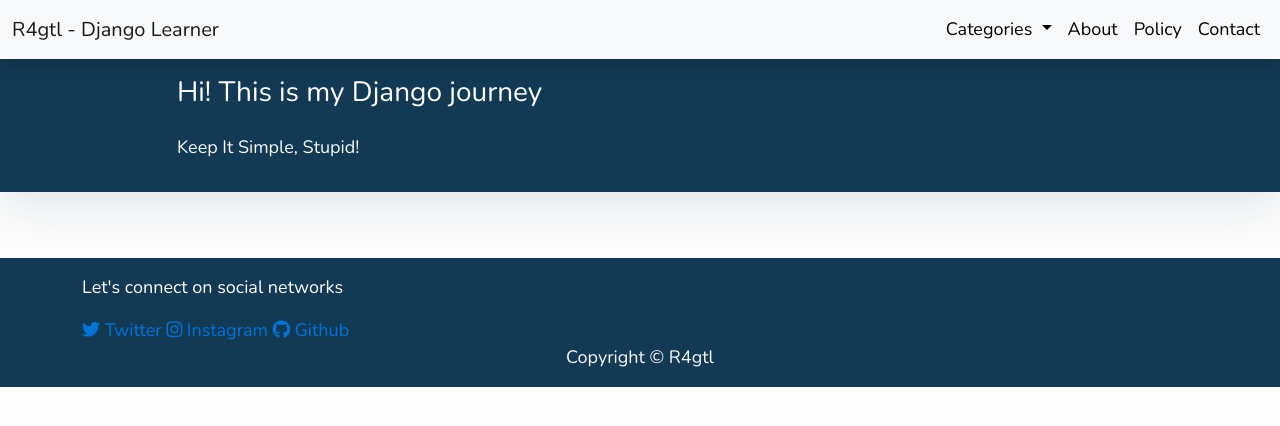
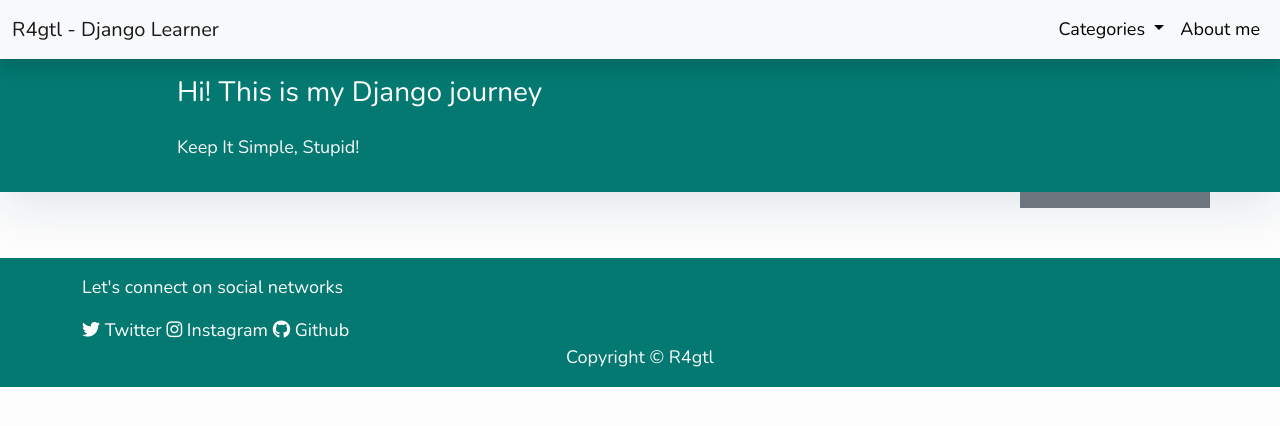
Before and after one commit to r4gtl/blogDjango, a Django app: page / in a window 1280 px wide. Shown: the top 426 px of the page. Run offline with Django 4.2, Linux system fonts and the light colour scheme; data that the repository does not hold is empty; some libraries are stand-ins or nearby versions.

Commit message:
Style fixed posts

```diff
--- a/blog/admin.py
+++ b/blog/admin.py
@@ -15,7 +15,7 @@ class CommentAdmin(admin.ModelAdmin):
 
 
 class PostCategoryAdmin(admin.ModelAdmin):
-    list_display = ('name', )
+    list_display = ('name', 'category_color')
     search_fields = ('name',)
 
 
--- a/blog/context_processors.py
+++ b/blog/context_processors.py
@@ -6,6 +6,13 @@ def get_category_data(*args, **kwargs):
         categories_list={'cat_menu': cat_menu}
         return categories_list
 
+#In stand-by: volevo vedere se potevo cambiare dinamicamente il colore delle categorie
+def get_category_color(*args, **kwargs):
+        cat_color = PostCategory.objects.all().order_by('name')
+        categories_color={'cat_color': cat_color}
+        #print(cat_color.category_color)
+        return categories_color
+
 
 def get_post_left_fixed(*args, **kwargs):
         queryset=Post.objects.filter(fixing_status=1).order_by('-created_on')
--- a/blog/models.py
+++ b/blog/models.py
@@ -17,6 +17,7 @@ FIXING_STATUS = (
 
 class PostCategory(models.Model):
     name = models.CharField(max_length=80)
+    category_color = models.CharField(max_length=7, default="#0074D9")
 
     def __str__(self):
         return(self.name)
--- a/myblog/settings.py
+++ b/myblog/settings.py
@@ -91,6 +91,8 @@ TEMPLATES = [
                 'django.contrib.messages.context_processors.messages',
                 'blog.context_processors.get_category_data',
                 'blog.context_processors.get_post_left_fixed',
+                'blog.context_processors.get_category_color',
+
             ],
         },
     },
--- a/static/css/base.css
+++ b/static/css/base.css
@@ -1,3 +1,5 @@
+
+
 body {
 
     font-family: 'Nunito', sans-serif;
@@ -15,7 +17,7 @@ body {
     border-color: #dc281e;
 }
 .masthead {
-    background: #133a55;
+    background: #037971;
     height: auto;
     margin-top: 20px;
     padding-bottom: 15px;
@@ -35,7 +37,7 @@ body {
 
 
 footer {
-    background: #133a55;
+    background: #037971;
     height: auto;
     margin-top: 50px;
 
@@ -46,6 +48,7 @@ footer {
 a{
     text-decoration: none;
     color: #0074D9;
+
   }
 
   .underline{
--- a/templates/index.html
+++ b/templates/index.html
@@ -2,6 +2,7 @@
 {% load static %}
 {% block content %}
 <style>
+
     body {
         /*font-family: "Roboto", sans-serif;*/
         font-family: 'Nunito', sans-serif;
@@ -44,14 +45,14 @@
 
             {% if forloop.first %}<div class="row">{% endif %}
             <div class="col-md-3 mt-3 right">
-            <div class="card mb-4">
-                <img src="{{ post.logo_post.url }}" class="card-img-top" style="max-width:100%; max-height: 100px;">
+            <div class="card mb-4" style="height: 400px;">
+                <img src="{{ post.logo_post.url }}" class="card-img-top" style="max-width:100%; max-height: 150px;">
                 <div class="card-body">
                     <a href="{% url 'category' post.category_id  %}" class="underline"><p class="card-text text-muted underline">{{ post.category }}</p></a>
                     <h2 class="card-title">{{ post.title|slice:":14" }}</h2>
                     <p class="card-text text-muted h6">{{ post.author }} | {{ post.created_on}} </p>
                     <!--<p class="card-text">{{post.content|slice:":200" }}</p>-->
-                    <a href="{% url 'post_detail' post.slug  %}" class="btn btn-primary">Read More &rarr;</a>
+                    <a href="{% url 'post_detail' post.slug  %}" class="btn btn-primary mt-3">Read More &rarr;</a>
                 </div>
             </div>
         </div>
--- a/templates/partials/_footer.html
+++ b/templates/partials/_footer.html
@@ -3,9 +3,9 @@
         <div class="row">
             <div class="col-md-4">
                 <p style="color: white">Let's connect on social networks</p>
-                <a href="https://twitter.com/rquattrogtl" target="_blank"><i class="fa fa-twitter"></i> Twitter</a>
-                <a href="" target="_blank"><i class="fa fa-instagram"></i> Instagram</a>
-                <a href="https://github.com/r4gtl" target="_blank"><i class="fa fa-github"></i> Github</a>
+                <a style="color: white" href="https://twitter.com/rquattrogtl" target="_blank"><i class="fa fa-twitter"></i> Twitter</a>
+                <a style="color: white" href="" target="_blank"><i class="fa fa-instagram"></i> Instagram</a>
+                <a style="color: white" href="https://github.com/r4gtl" target="_blank"><i class="fa fa-github"></i> Github</a>
             </div>
         </div>
 
--- a/templates/partials/_navbar.html
+++ b/templates/partials/_navbar.html
@@ -21,14 +21,9 @@
                         </ul>
                     </li>
                     <li class="nav-item text-black">
-                        <a class="nav-link text-black font-weight-bold" href="#">About</a>
+                        <a class="nav-link text-black font-weight-bold" href="#">About me</a>
                     </li>
-                    <li class="nav-item text-black">
-                        <a class="nav-link text-black font-weight-bold" href="#">Policy</a>
-                    </li>
-                    <li class="nav-item text-black">
-                        <a class="nav-link text-black font-weight-bold" href="#">Contact</a>
-                    </li>
+
                 </ul>
             </div>
         </div>
--- a/templates/partials/_sidebar.html
+++ b/templates/partials/_sidebar.html
@@ -8,10 +8,11 @@
     font-size: 12px;
 }
 </style>
-<div class="col-md-3 float-right sidebar">
+
+<div class="col-md-2 sidebar bg-secondary" >
     {% for post_fixed in queryset %}
 <div class="card my-3 ms-4">
-    <img src="{{ post_fixed.logo_post.url }}" class="card-img-top" style="max-width:100%; max-height: 100px;">
+    <img src="{{ post_fixed.logo_post.url }}" class="card-img-top" style="max-width:100%; max-height: 200px;">
                 <div class="card-body">
                     <a href="{% url 'category' post_fixed.category_id  %}"><p class="card-text text-muted">{{ post_fixed.category }}</p></a>
                     <h2 class="card-title">{{ post_fixed.title|slice:":14" }}</h2>
```
Also changed, not shown: blog/migrations/0010_postcategory_category_color.py (added), blog/migrations/0011_alter_postcategory_category_color.py (added).
